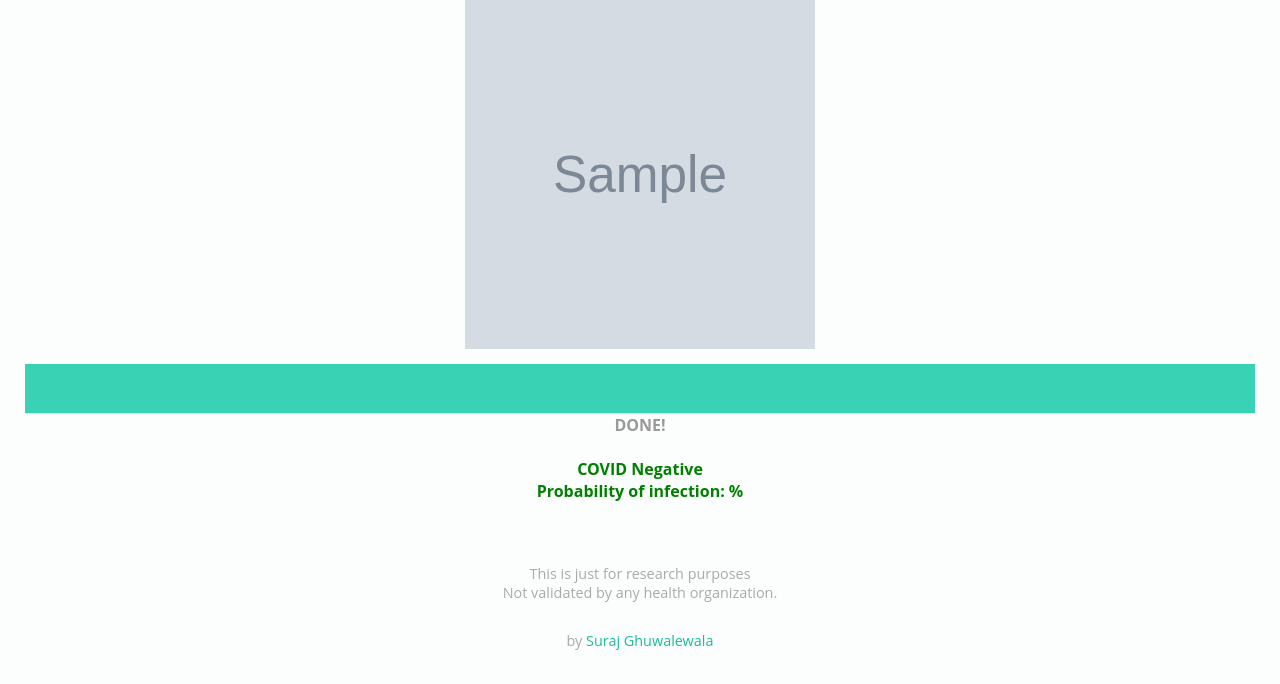
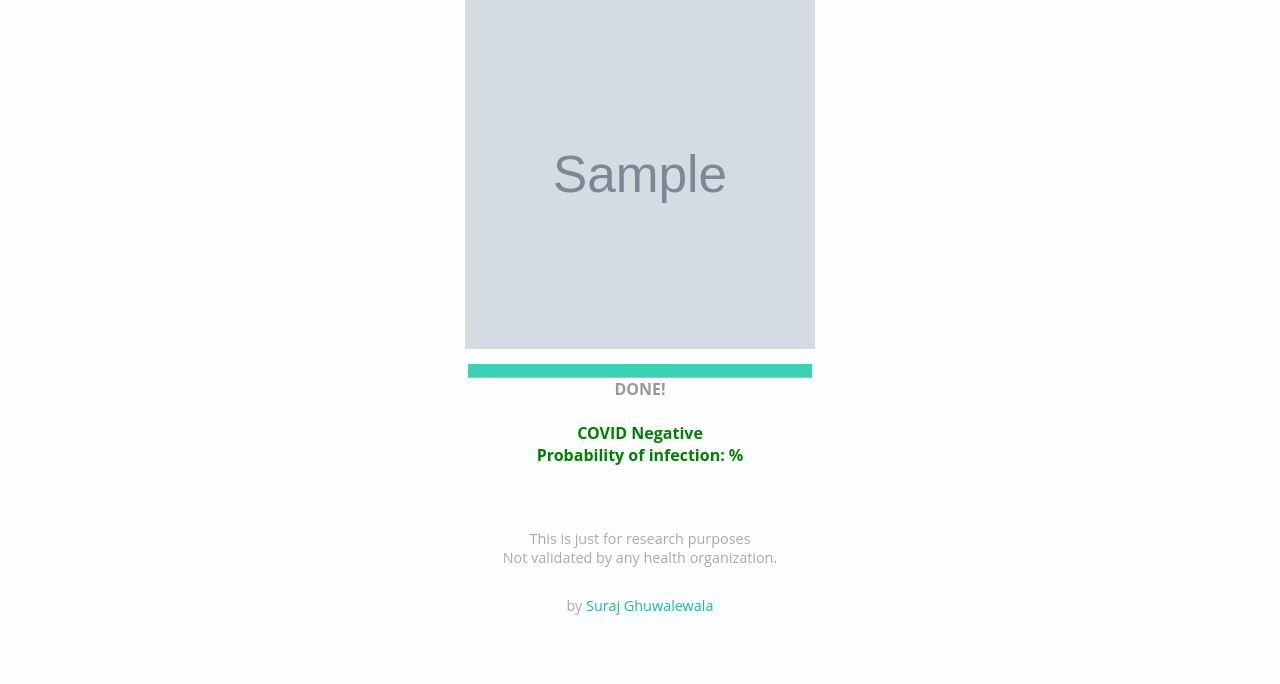
Before and after one commit to surajghuwalewala/covid19-detection-app, a Flask app: template templates/home.html in a window 1280 px wide. Shown: the part 252-936 px from the top of the page. After the commit the page ends 867 px from the top, so only its background shows below. Run offline with Flask 2, Linux system fonts and the light colour scheme; the template is opened without the code that fills it: most values are stand-ins (such as "Sample title", 1, 10 or a date in 2020); grey boxes marked "Sample" are stand-in pictures.

Commit message:
V3 progress bar error fixed

```diff
--- a/static/styles/style.css
+++ b/static/styles/style.css
@@ -19,7 +19,7 @@
 }
 
 .progress{
-  width: 400;
+  width: 21.5em;
 }
 
 .file {
```
